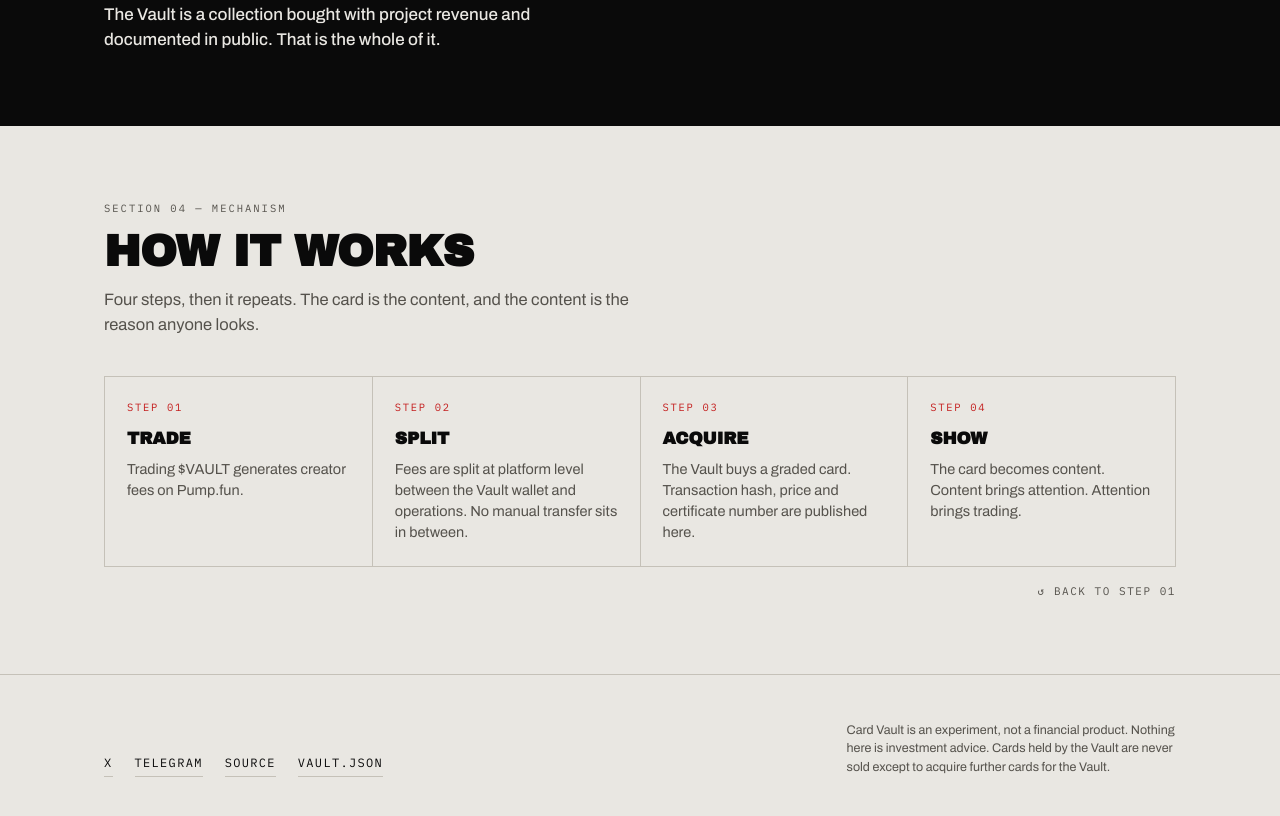
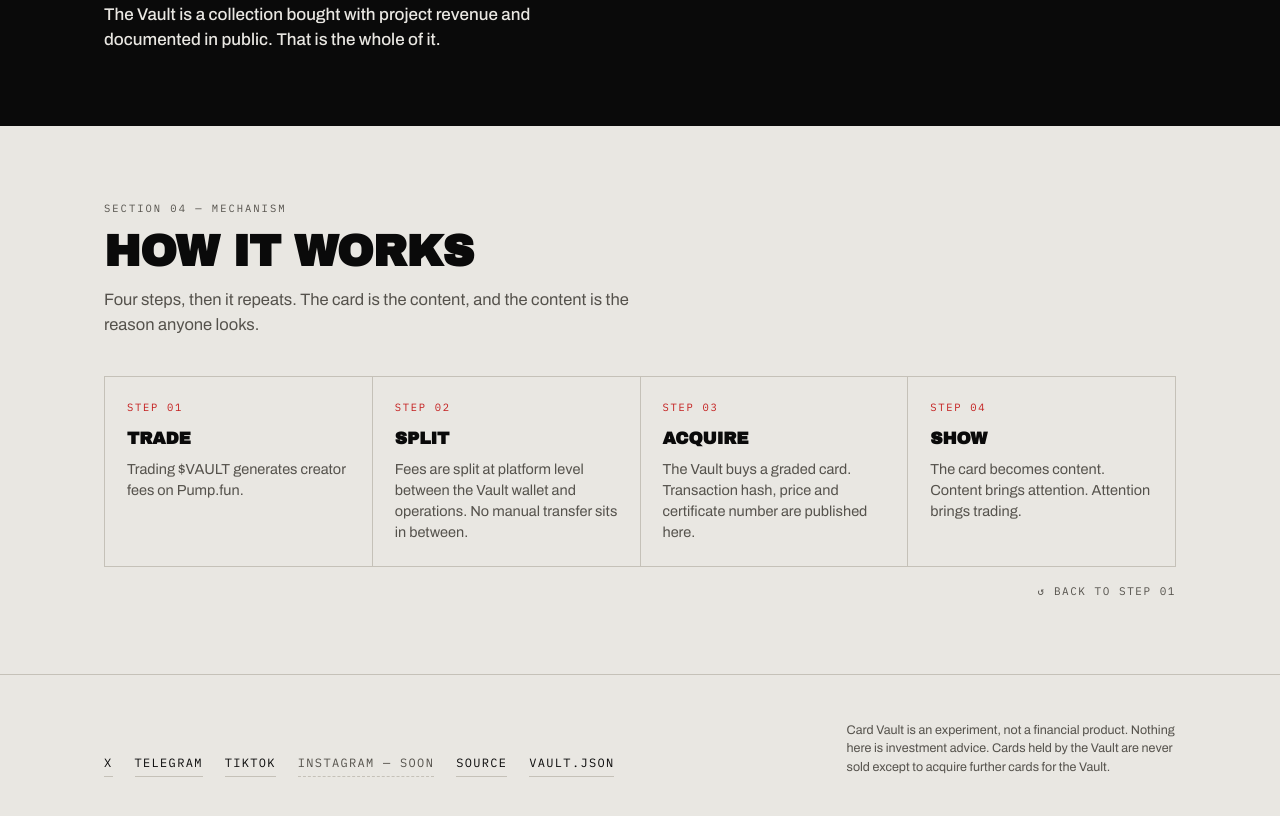
Before and after one commit to Zeronero47/CardVault, a plain HTML site: page index.html in a window 1280 px wide. Shown: the part 3633-4449 px from the top of the page. Drawn offline with Linux system fonts and the light colour scheme.

Commit message:
Link TikTok from the site footer
Account @cardvaultsol is live and the first clip is posted. Instagram
stays null and renders as 'soon' until that account exists.

Co-Authored-By: Claude Opus 5 <noreply@anthropic.com>

```diff
--- a/index.html
+++ b/index.html
@@ -424,11 +424,13 @@ code{font-family:var(--mono); font-size:.92em}
     }).join("");
 
     var L = v.links||{};
-    var defs = [["X",L.x],["Telegram",L.telegram],["Source",L.repo],["vault.json","./vault.json"]];
-    $("links").innerHTML = defs.map(function(d){
-      return d[1] ? '<a href="'+esc(d[1])+'" rel="noopener">'+d[0]+'</a>'
-                  : '<a class="is-off" aria-disabled="true">'+d[0]+' — soon</a>';
-    }).join("");
+    var defs = [["X",L.x],["Telegram",L.telegram],["TikTok",L.tiktok],
+                ["Instagram",L.instagram],["Source",L.repo],["vault.json","./vault.json"]];
+    $("links").innerHTML = defs.filter(function(d){ return d[1] || d[0]==="Instagram"; })
+      .map(function(d){
+        return d[1] ? '<a href="'+esc(d[1])+'" rel="noopener">'+d[0]+'</a>'
+                    : '<a class="is-off" aria-disabled="true">'+d[0]+' — soon</a>';
+      }).join("");
   }
 
   fetch("./vault.json",{cache:"no-store"})
--- a/vault.json
+++ b/vault.json
@@ -1,7 +1,7 @@
 {
   "meta": {
     "project": "Card Vault",
-    "updated": "2026-09-01",
+    "updated": "2026-09-02",
     "currency": "USD",
     "rule": "Single source of truth for every number on the site. Never write a figure here that is not backed by a public transaction hash or a public grading certificate number."
   },
@@ -44,6 +44,8 @@
   "links": {
     "x": "https://x.com/CardVaultSOL",
     "telegram": "https://t.me/CardVaultSOL",
+    "tiktok": "https://www.tiktok.com/@cardvaultsol",
+    "instagram": null,
     "repo": "https://github.com/Zeronero47/CardVault"
   },
   "fees": [],
```
